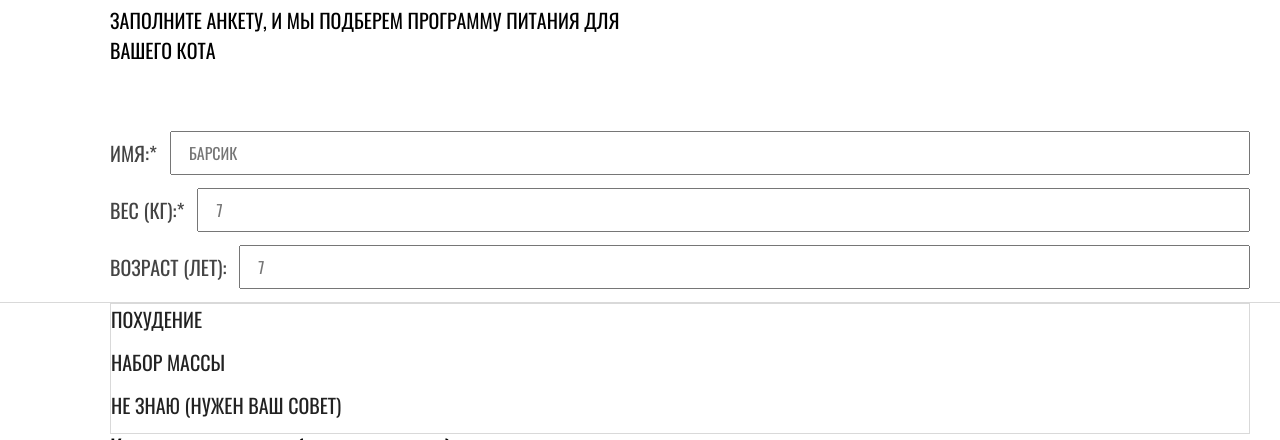
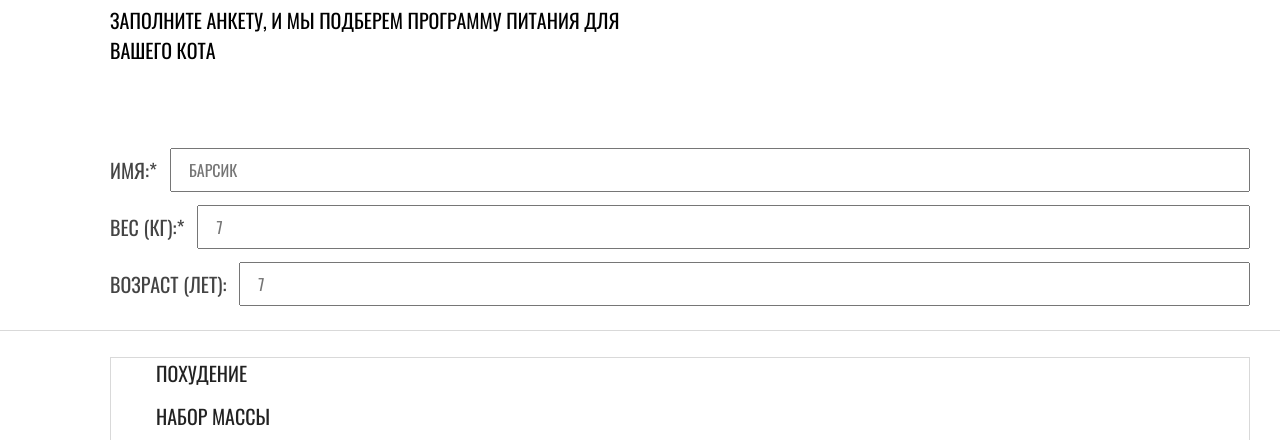
Before and after one commit to mrachenko/1615341-cat-energy-23, a website: page source/form.html in a window 1280 px wide. Shown: the part 323-763 px from the top of the page. Drawn offline with nearby package versions, Linux system fonts and the light colour scheme; files that its build step writes are made by us from their sources.

Commit message:
часть формы

```diff
--- a/source/less/blocks/application.less
+++ b/source/less/blocks/application.less
@@ -4,6 +4,7 @@
   font-size: 16px;
   line-height: 18px;
   padding-bottom: 32px;
+  padding-top: 17px;
 
   @media (min-width: @tablet-width) {
     font-size: 20px;
@@ -27,6 +28,7 @@
   padding-top: 0;
   border: 0;
   border-bottom: 1px solid @lightgray;
+  padding-bottom: 24px;
 
   @media (min-width: @tablet-width) {
     padding-right: 36px;
@@ -36,6 +38,9 @@
 .application__target {
   border: 0;
   border-bottom: 1px solid @lightgray;
+  padding-top: 26px;
+  padding-bottom: 28px;
+
 
   @media (min-width: @tablet-width) {
     border: 0;
@@ -43,10 +48,12 @@
 }
 
 .application__select {
+  display: flex;
+  flex-direction: column;
+  padding-left: 45px;
+
   @media (min-width: @tablet-width) {
     border: 1px solid @lightgray;
-    display: flex;
-    flex-direction: column;
   }
 }
 
@@ -73,4 +80,8 @@
 .application__input-text,
 .application__choice {
   margin-bottom: 13px;
+
+  &:last-child {
+    margin-bottom: 0;
+  }
 }
--- a/source/less/blocks/input-text.less
+++ b/source/less/blocks/input-text.less
@@ -17,6 +17,7 @@
   font-size: 16px;
   line-height: 18px;
   padding: 13px 16px;
+  width: 100%;
 
   @media (min-width: @tablet-width) {
     padding: 11px 17px;
--- a/source/less/blocks/intro.less
+++ b/source/less/blocks/intro.less
@@ -1,12 +1,13 @@
 .intro {
   font-family: @Oswald;
-  text-align: center;
+  text-align: left;
   position: relative;
   padding-top: 27px;
   margin-bottom: 22px;
 
   &--main {
     color: @basic-white;
+    text-align: center;
 
     &::before {
       content: "";
```
